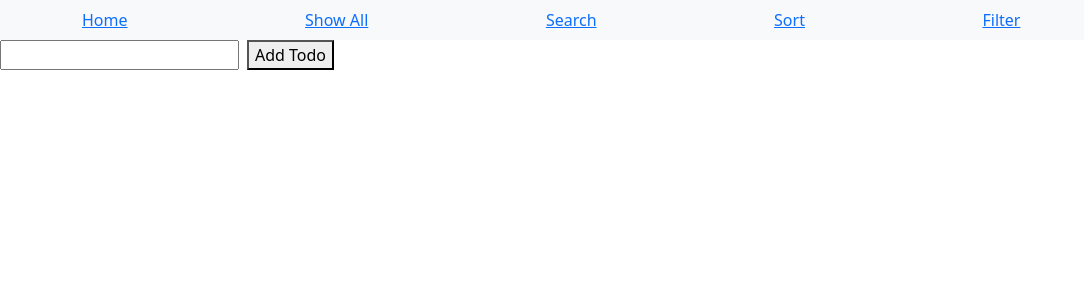
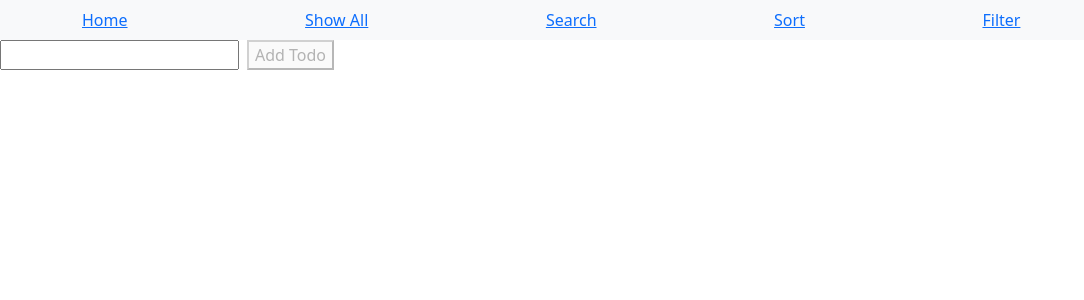
Before and after one commit to purisaurabh/ReactJS-Assignment, a React (Create React App) app in the folder todo-app/: page / in a window 1280 px wide. Shown: the top 300 px of the page, without its empty margins (0-1084 px from the left). Built offline with nearby package versions, Linux system fonts and the light colour scheme; no server answers; data requests are answered from the project's data file.

Commit message:
add lucide library

```diff
--- a/todo-app/package.json
+++ b/todo-app/package.json
@@ -14,6 +14,7 @@
     "@types/react-dom": "^18.2.19",
     "bootstrap": "^5.3.3",
     "json-server": "^1.0.0-alpha.23",
+    "lucide-react": "^0.356.0",
     "react": "^18.2.0",
     "react-bootstrap": "^2.10.1",
     "react-dom": "^18.2.0",
--- a/todo-app/src/components/AddTodoForm.tsx
+++ b/todo-app/src/components/AddTodoForm.tsx
@@ -15,6 +15,7 @@ const AddTodoForm = ({ addTodo }: { addTodo: (title: string) => void }) => {
             addTodo(addTodoInput);
             setAddTodoInput("");
           }}
+          disabled={!addTodoInput}
         >
           Add Todo
         </button>
```
Also changed, not shown: 1 other file (tests, documents, lock files or other folders).
